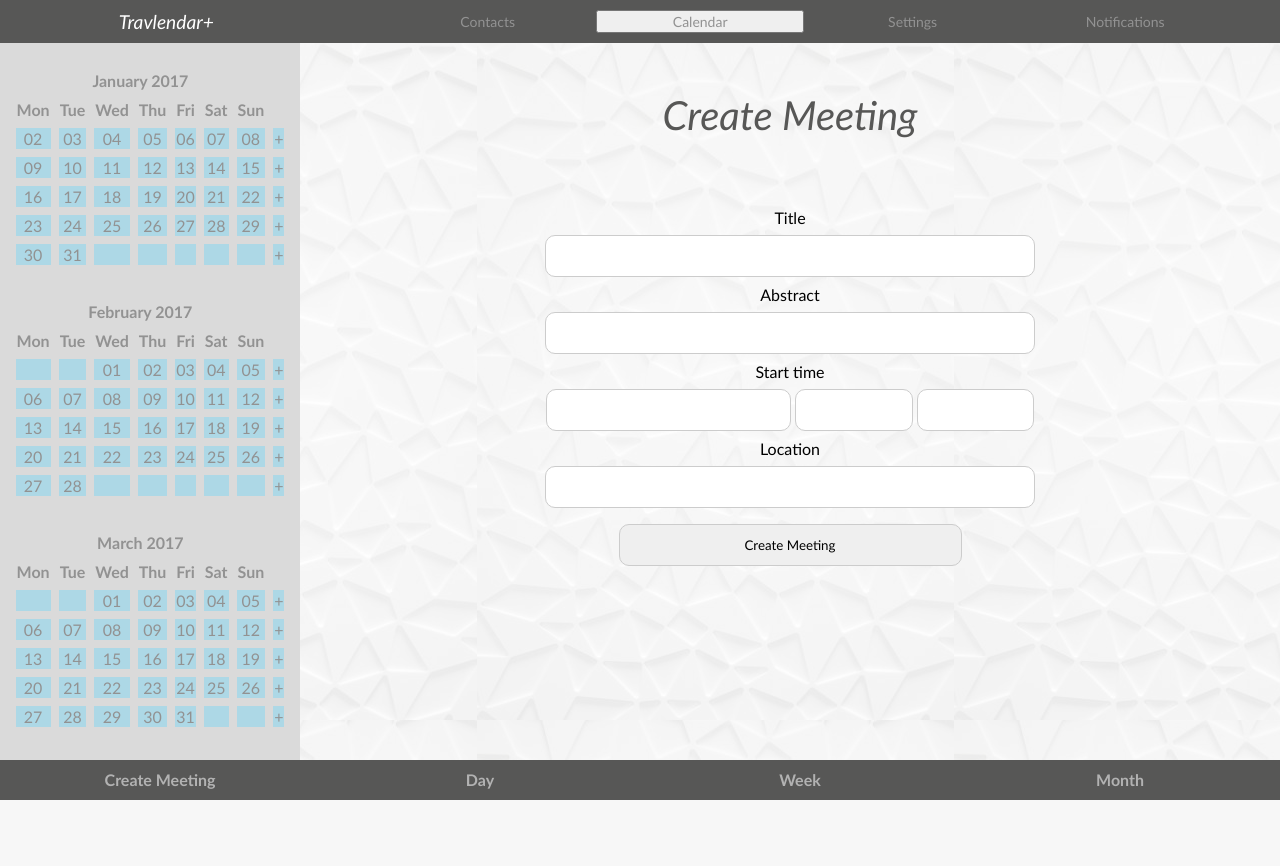
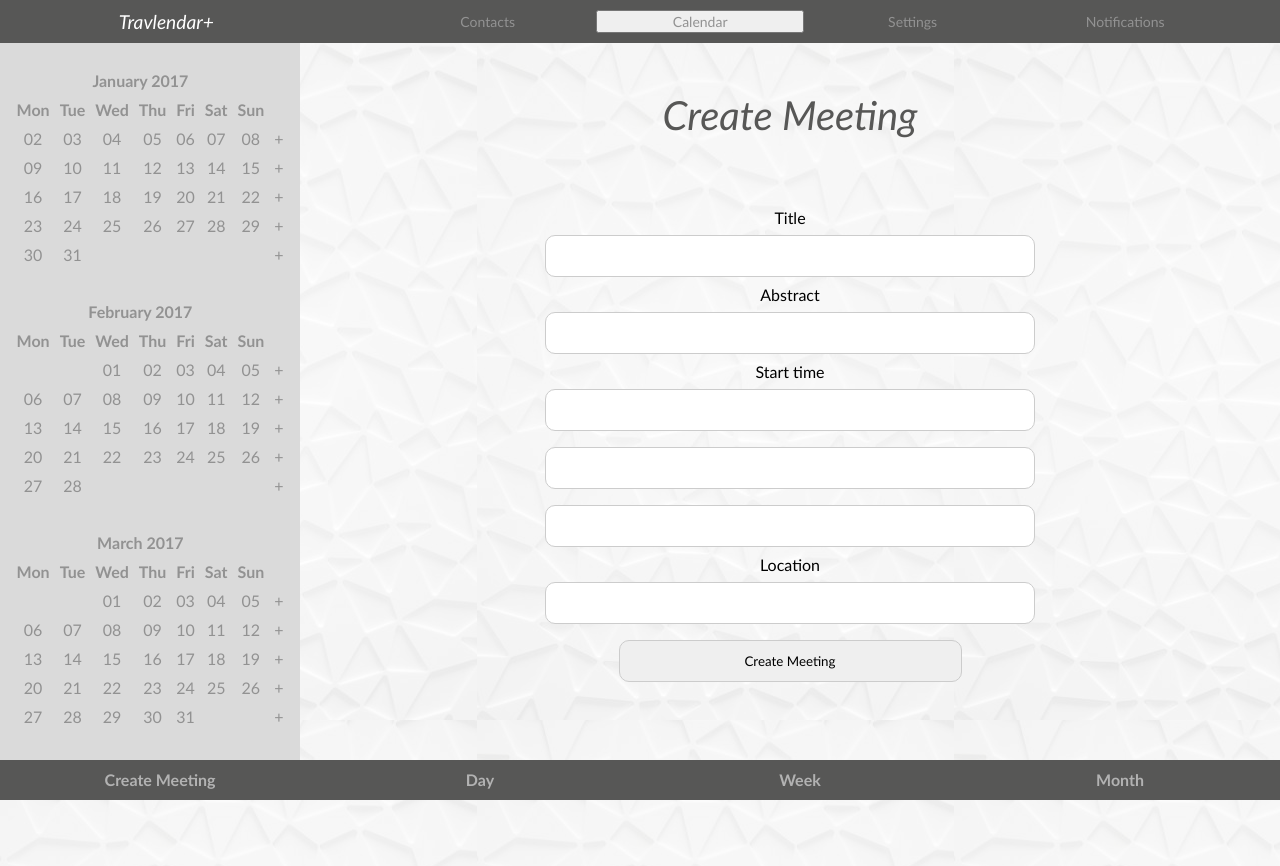
Before and after one commit to TommasoBianchi/BettiBianchi_SWENG2, a Rails app: page /meeting/new in a window 1280 px wide. Before the commit the page ends 800 px from the top, so only its background shows below. Run offline with Rails 7, Linux system fonts and the light colour scheme; the visitor is signed in with stand-in values (Sample User, id 1); style sheets or scripts are compiled from the project's sources; parts of the project's set-up code (start-up, migrations or seed data) failed here and were passed over; some libraries are stand-ins or nearby versions.

Commit message:
css of create meeting page edited

```diff
--- a/app/assets/javascripts/application.js
+++ b/app/assets/javascripts/application.js
@@ -15,8 +15,8 @@
 //= require_tree .
 
 //= require jquery3
+//= require jquery-ui
 //= require jquery_ujs
-//= require jquery-ui
 
 
 function goToLocation(latitude, longitude) {
--- a/app/assets/stylesheets/meeting.scss
+++ b/app/assets/stylesheets/meeting.scss
@@ -3,16 +3,12 @@
 // You can use Sass (SCSS) here: http://sass-lang.com/
 
 @import "main.scss";
-
 /* CSS ABOUT SHOW MEETING PAGE */
 
 h1 {
   font-size: 33px;
 }
 
-a{
-  width: 10%;
-}
 
 .light-blue-container{
   background-color: $light_blue;
@@ -25,7 +21,6 @@ a{
 .colored-container{
   border-radius: 10px;
   box-shadow: 0 8px 16px 0 rgba(0, 0, 0, 0.2), 0 6px 20px 0 rgba(0, 0, 0, 0.19);
-  min-height: 30px;
   text-align: center;
 }
 
@@ -159,14 +154,12 @@ img.externalLoginProvider{
       font-style: bold;
 }
 
-td{background-color: lightblue;}
-thead{background-color: lightgreen;}
-
 .ui-timepicker-wrapper{
   top: 471.484px;
     left: 561.5px;
     overflow: scroll;
     max-height: 223px;
+    width: 9%;
 }
 
 .ui-timepicker-list{
@@ -176,6 +169,25 @@ thead{background-color: lightgreen;}
   margin-left: 2px;
 }
 
+.ui-timepicker-selected{
+}
+
+html {
+    overflow: scroll;
+    overflow-x: hidden;
+}
+::-webkit-scrollbar {
+    width: 0px;  /* remove scrollbar space */
+    background: transparent;  /* optional: just make scrollbar invisible */
+}
+/* optional: show position indicator in red */
+::-webkit-scrollbar-thumb {
+    background: #FF0000;
+}
+
+.ui-state-default{
+  text-align: center !important;
+}
 li{
   @extend .colored-container;
   @extend .light-blue-container;
@@ -188,20 +200,54 @@ li{
   margin-left: 3px;
   list-style-type:none;
   cursor: pointer;
+    padding-bottom: 8px;
 }
 
 #meeting_date{
-  width: 50%;
 }
 
 .time{
+}
+
+.date-container{
+  display: inline-grid;
+  width: 48%;
+}
+
+.time-container{
+  display: inline-grid;
   width: 24%;
 }
 
 .date-time-container{
   display: inline-block;
+  width: 100%;
 }
 
+.ui-state-default{
+  margin: 0;
+    @extend .colored-container;
+    @extend .light-blue-container;
+    text-align: center;
+}
+
+.ui-menu-item{
+  margin: 3px !important;
+}
 #start_time, #end_time{
   visibility: hidden;
 }
+
+.participants-list{
+  padding-top: 2%;
+padding-bottom: 2%;
+display: inherit;
+margin-right: auto;
+margin-left: auto;
+margin-top: 1%;
+width: 80%;
+}
+
+#invited_user_content{
+
+}
```
